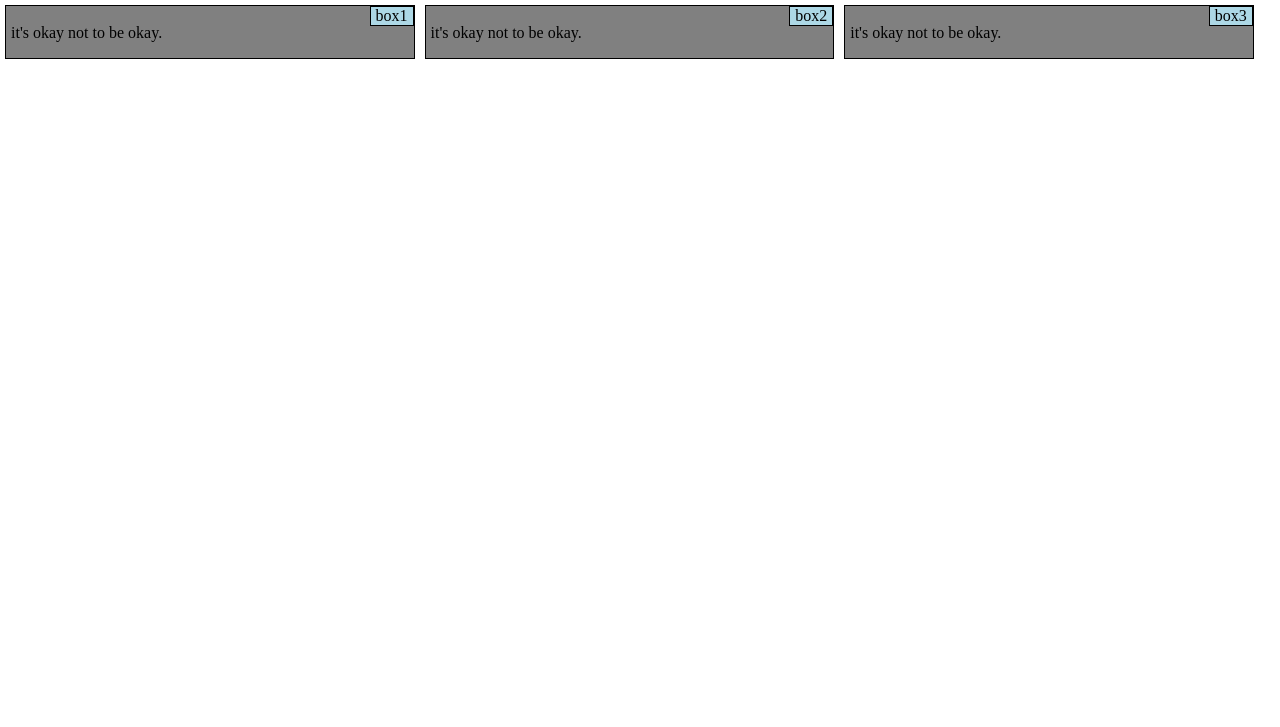
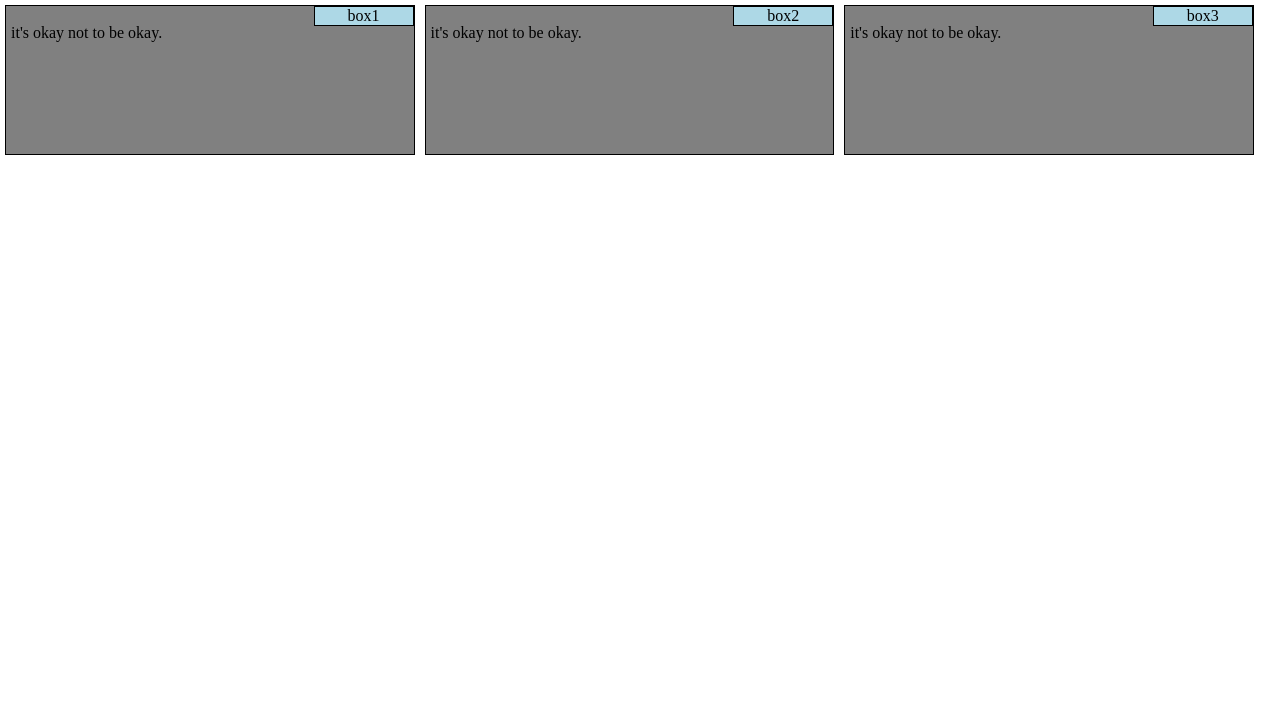
Before and after one commit to JakirRuet/test_site_page, a plain HTML site: page index.html in a window 1280 px wide. Shown: the part 73-800 px from the top of the page. Drawn offline with Linux system fonts and the light colour scheme.

Commit message:
Add files via upload

```diff
--- a/css/styles.css
+++ b/css/styles.css
@@ -19,6 +19,8 @@ body{
 	border: 1px solid black;
 	background-color: lightblue;
 	position: relative;
+	width: 100px;
+	text-align: center;
 }
 
 p {
@@ -32,6 +34,7 @@ p {
 		background-color: gray;
 		overflow: auto;
 		width: 32%;
+		height: 150px;
 		margin: 0px 5px;
 		float: left;
 	}
@@ -43,6 +46,7 @@ p {
 		background-color: gray;
 		overflow: auto;
 		width: 48%;
+		height: 150px;
 		margin: 0px 5px;
 		float: left;
 	}
@@ -59,6 +63,7 @@ p {
 		background-color: gray;
 		overflow: auto;
 		width: 99%;
+		height: 150px;
 		margin: 0px 5px 10px 5px;
 		float: left;
 	}
```
